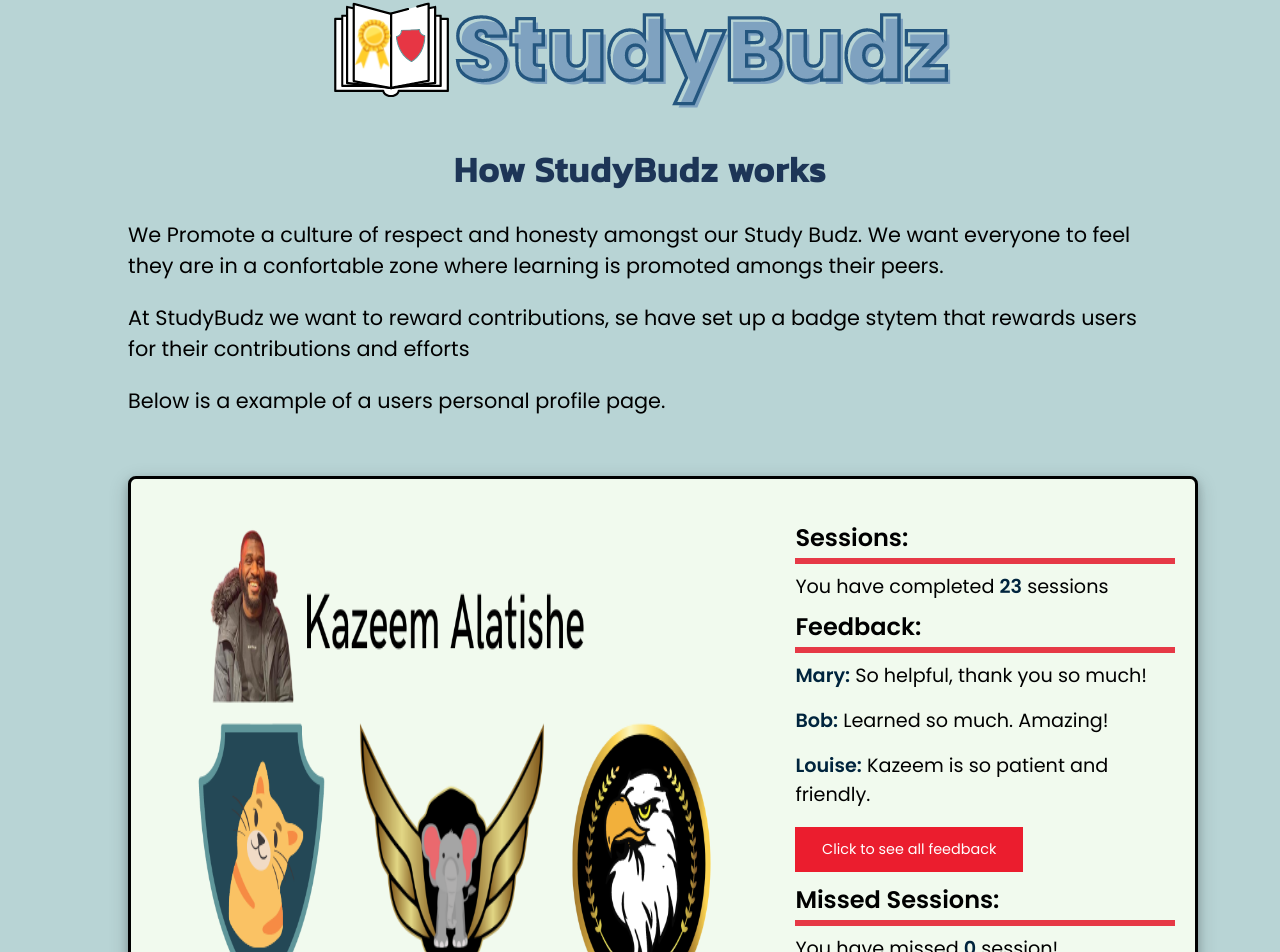
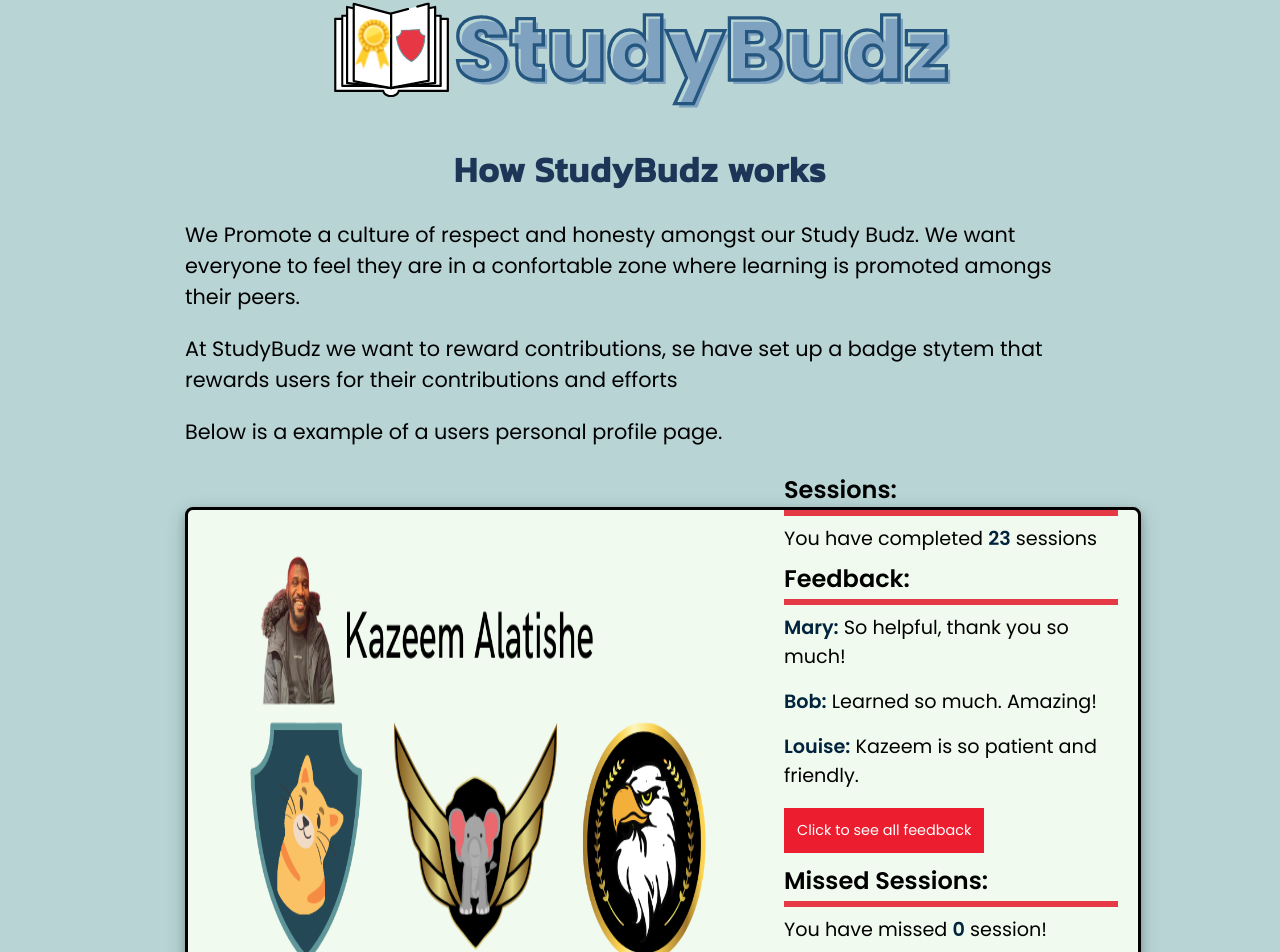
Before and after one commit to ffjaervik/StudyBudz_Front-end, a React (Create React App) app in the folder study-budz-2.0/: page /how-study-budz-work in a window 1280 px wide. Shown: the part 156-1108 px from the top of the page. Built offline with nearby package versions, Linux system fonts and the light colour scheme; no server answers.

Commit message:
small changes made

```diff
--- a/study-budz-2.0/src/Components/Form/Form.css
+++ b/study-budz-2.0/src/Components/Form/Form.css
@@ -8,7 +8,7 @@
 
   /* border: 2px solid black; */
   height: 100%;
-  margin-top: 90px;
+  margin-top: 40px;
 }
 
 .form-items-container {
--- a/study-budz-2.0/src/Components/HowStudyBudzWork/HowStudyBudzWork.css
+++ b/study-budz-2.0/src/Components/HowStudyBudzWork/HowStudyBudzWork.css
@@ -1,5 +1,5 @@
 .how-study-budz-work {
-  width: 90%;
+  width: 80%;
   margin: auto;
 }
 
@@ -8,7 +8,7 @@
   display: flex;
   border-radius: 8px;
   gap: 30px;
-  height: 700px;
+  height: 600px;
   padding: 20px;
   width: 100%;
   justify-content: center;
--- a/study-budz-2.0/src/Components/NavBar/index.js
+++ b/study-budz-2.0/src/Components/NavBar/index.js
@@ -1,5 +1,5 @@
 import './Navbar.css';
-import {Link} from 'react-router-dom';
+import { Link } from 'react-router-dom';
 
 function Navbar() {
   return (
@@ -20,7 +20,13 @@ function Navbar() {
             <Link to="/how-to-work-together">How to work together</Link>
           </p>
           <button>
-          <a href="https://www.youtube.com/watch?v=gMwQ3-WEl6o">How to turn on a computer</a>
+            <a
+              href="https://www.youtube.com/watch?v=gMwQ3-WEl6o"
+              target="_blank"
+              rel="noreferrer"
+            >
+              How to turn on a computer
+            </a>
           </button>
         </div>
       </nav>
```
